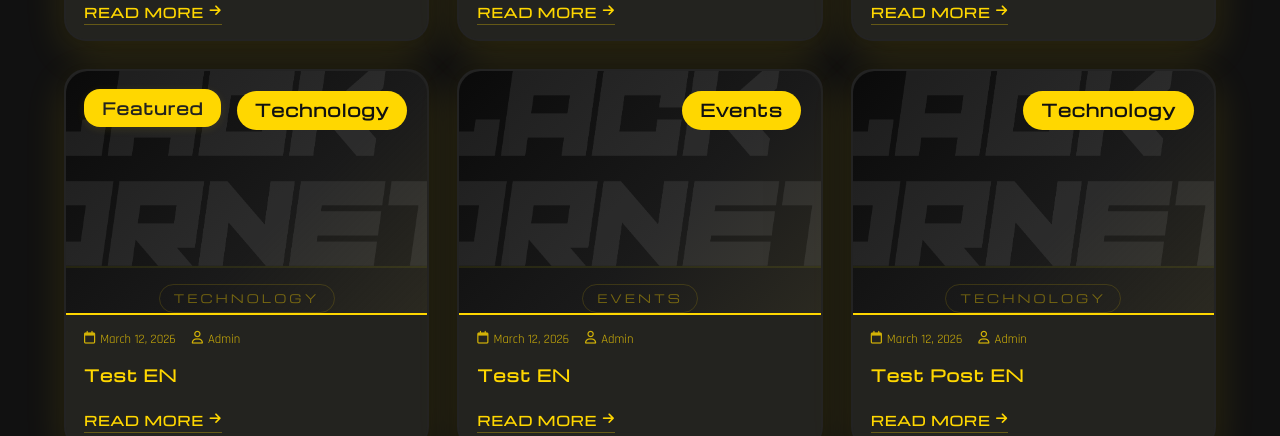
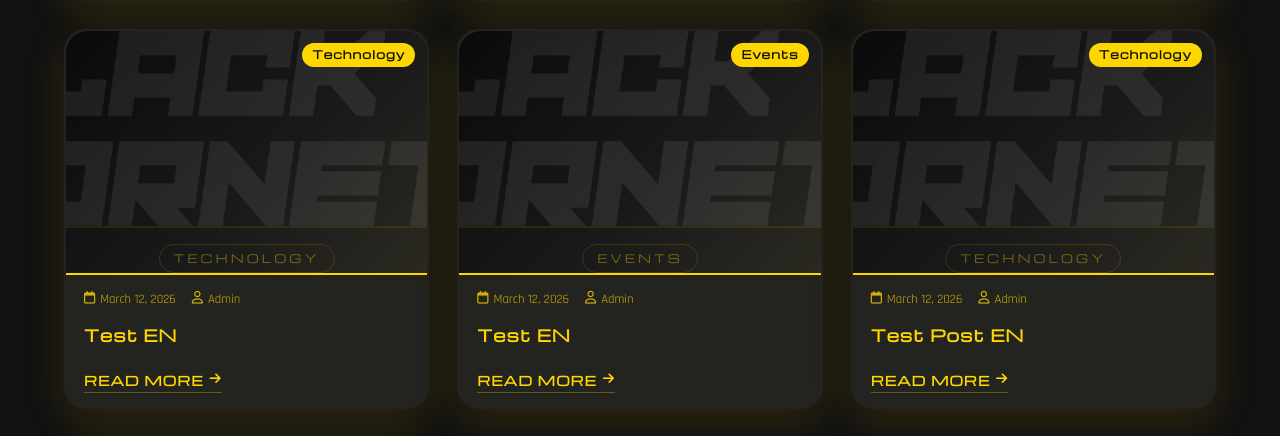
Before and after one commit to fsblackhornets/blackhornets-site, a PHP site: page /blackhornets/frontend/pages/blog/blog.html in a window 1280 px wide. Shown: the part 974-1410 px from the top of the page. Run offline with PHP 8.4, Linux system fonts and the light colour scheme; data comes from the database, SQL or seed files in the repository.

Commit message:
feat(be-fe): blog refactor — navbar link, live search, post detail fix, remove featured/newsletter

```diff
--- a/backend/controllers/RequestController.php
+++ b/backend/controllers/RequestController.php
@@ -108,7 +108,6 @@ class RequestController {
             'title_en'   => trim($_POST['title_en']   ?? ''),
             'content_sr' => trim($_POST['content_sr'] ?? ''),
             'content_en' => trim($_POST['content_en'] ?? ''),
-            'featured'       => isset($_POST['featured']) ? 1 : 0,
             'category'       => trim($_POST['category']       ?? ''),
             'image_position' => trim($_POST['image_position'] ?? '50% 50%'),
         ];
--- a/backend/services/RequestService.php
+++ b/backend/services/RequestService.php
@@ -57,13 +57,12 @@ class RequestService {
     private function insertPost(array $d): void {
         $title    = $d['title_sr'];
         $content  = $d['content_sr'];
-        $featured = (int)($d['featured'] ?? 0);
         $image    = $d['image'] ?? '';
         $imagePos = $d['image_position'] ?? '50% 50%';
         $category = $d['category'] ?? '';
         $author   = $d['author'] ?? 'Manager';
-        $stmt = $this->conn->prepare("INSERT INTO posts (title,title_sr,title_en,content,content_sr,content_en,author,category,featured,image,image_position,status,created_at) VALUES (?,?,?,?,?,?,?,?,?,?,?,'published',NOW())");
-        $stmt->bind_param('ssssssssiss', $title,$d['title_sr'],$d['title_en'],$content,$d['content_sr'],$d['content_en'],$author,$category,$featured,$image,$imagePos);
+        $stmt = $this->conn->prepare("INSERT INTO posts (title,title_sr,title_en,content,content_sr,content_en,author,category,image,image_position,status,created_at) VALUES (?,?,?,?,?,?,?,?,?,?,'published',NOW())");
+        $stmt->bind_param('ssssssssss', $title,$d['title_sr'],$d['title_en'],$content,$d['content_sr'],$d['content_en'],$author,$category,$image,$imagePos);
         $stmt->execute();
     }
 
--- a/frontend/assets/js/header-footer.js
+++ b/frontend/assets/js/header-footer.js
@@ -114,6 +114,10 @@ const loadHeader = () => {
                     <a href="${window.ROUTES.projects}" class="nav-link">
                         <i class="fas fa-project-diagram"></i>
                         <span>${t.projects}</span>
+                    </a>
+                    <a href="${window.ROUTES.blog}" class="nav-link">
+                        <i class="fas fa-newspaper"></i>
+                        <span>${t.blog || "Blog"}</span>
                     </a>
                     <a href="${window.ROUTES.gallery}" class="nav-link">
                         <i class="fas fa-images"></i>
--- a/frontend/assets/translation/translations.js
+++ b/frontend/assets/translation/translations.js
@@ -10,6 +10,7 @@ const translations = {
 		gallery: "Gallery",
 		sponsors: "Sponsors",
 		contact: "Contact",
+		blog: "Blog",
 		login: "Login",
 		applyNow: "Apply",
 
@@ -307,6 +308,7 @@ const translations = {
 		gallery: "Galerija",
 		sponsors: "Sponzori",
 		contact: "Kontakt",
+		blog: "Blog",
 		login: "Prijava",
 		applyNow: "Postani član",
 
--- a/frontend/components/footer/footer.css
+++ b/frontend/components/footer/footer.css
@@ -3,6 +3,7 @@
 	background: transparent;
 	padding: 80px 0 30px;
 	overflow: hidden;
+	border-top: 1px solid rgba(255, 215, 0, 0.15);
 }
 
 .footer-waves {
--- a/frontend/pages/blog/blog.css
+++ b/frontend/pages/blog/blog.css
@@ -34,7 +34,7 @@
 
 /* Blog Content */
 .blog-content {
-	padding: 80px 0;
+	padding: 40px 0 20px;
 	background: var(--dark-bg);
 }
 
@@ -192,13 +192,13 @@
 
 .post-category {
 	position: absolute;
-	top: 20px;
-	right: 20px;
+	top: 12px;
+	right: 12px;
 	background: var(--primary-color);
 	color: var(--dark-bg);
-	padding: 6px 18px;
+	padding: 3px 10px;
 	border-radius: 20px;
-	font-size: 1.05rem;
+	font-size: 0.7rem;
 	font-weight: 700;
 	z-index: 2;
 	letter-spacing: 1px;
--- a/frontend/pages/blog/blog.html
+++ b/frontend/pages/blog/blog.html
@@ -55,17 +55,7 @@
     </section>
 
     <!-- Pagination -->
-    <div class="pagination" id="blogPagination"></div>
-
-    <!-- Newsletter -->
-    <section class="newsletter-section">
-        <div class="container">
-            <form class="newsletter-form" id="newsletterForm">
-                <input type="email" placeholder="Your email address" required>
-                <button type="submit">Subscribe</button>
-            </form>
-        </div>
-    </section>
+    <div class="pagination" id="blogPagination" style="margin: 1.5rem 0 3rem;"></div>
 
     <footer></footer>
 
--- a/frontend/pages/blog/helpers/render.js
+++ b/frontend/pages/blog/helpers/render.js
@@ -17,7 +17,6 @@ window.displayPosts = (posts) => {
 
 	const lang = window.getCurrentLanguage?.() || "sr";
 	const readMore = lang === "en" ? "Read More" : "Pročitaj više";
-	const featuredTxt = lang === "en" ? "Featured" : "Istaknuto";
 	const e = window.escapeHtmlBlog;
 
 	grid.innerHTML = posts
@@ -48,10 +47,6 @@ window.displayPosts = (posts) => {
 				month: "long",
 				day: "numeric",
 			});
-			const featured =
-				post.featured == 1
-					? `<span class="news-badge">${featuredTxt}</span>`
-					: "";
 			const imgPos = post.image_position || "50% 50%";
 			const imgHtml = imagePath
 				? `<img src="${e(imagePath)}" alt="${e(title)}" style="object-position:${e(imgPos)}" onerror="this.parentElement.classList.add('no-image-fallback');this.replaceWith(document.querySelector('#blog-placeholder-tpl').content.cloneNode(true));">`
@@ -63,7 +58,7 @@ window.displayPosts = (posts) => {
 			return `<a href="/frontend/pages/blog-post/blog-post.html?id=${parseInt(post.id)}" class="blog-post-link">
             <article class="blog-post">
                 <div class="post-image">
-                    ${featured}${imgHtml}
+                    ${imgHtml}
                     <div class="post-category">${e(post.category || "")}</div>
                 </div>
                 <div class="post-content">
--- a/frontend/pages/blog/helpers/search.js
+++ b/frontend/pages/blog/helpers/search.js
@@ -1,8 +1,13 @@
 window.setupBlogSearch = (onSearch) => {
 	const form = document.getElementById("blogSearchForm");
-	if (!form) return;
+	const input = document.getElementById("searchInput");
+	if (!form || !input) return;
+
+	const trigger = () => onSearch(input.value.trim());
+
 	form.addEventListener("submit", (e) => {
 		e.preventDefault();
-		onSearch(document.getElementById("searchInput")?.value.trim() || "");
+		trigger();
 	});
+	input.addEventListener("input", trigger);
 };
--- a/frontend/pages/blog/hooks/fetch.js
+++ b/frontend/pages/blog/hooks/fetch.js
@@ -13,18 +13,14 @@ window.loadBlogPosts = async (page = 1, search = "") => {
 
 		let posts = data.data || [];
 
-		// Client-side filter by search
+		// Client-side filter by title keywords
 		if (search) {
 			const q = search.toLowerCase();
 			const lang = window.getCurrentLanguage?.() || "sr";
 			posts = posts.filter((p) => {
 				const title =
 					(lang === "en" ? p.title_en : p.title_sr) || p.title || "";
-				const body =
-					(lang === "en" ? p.content_en : p.content_sr) || p.content || "";
-				return (
-					title.toLowerCase().includes(q) || body.toLowerCase().includes(q)
-				);
+				return title.toLowerCase().includes(q);
 			});
 		}
 
```
Also changed, not shown: frontend/manager/pages/request-post.php (+0 -10 lines), frontend/pages/blog-post/blog-post.js (+12 -10 lines).
